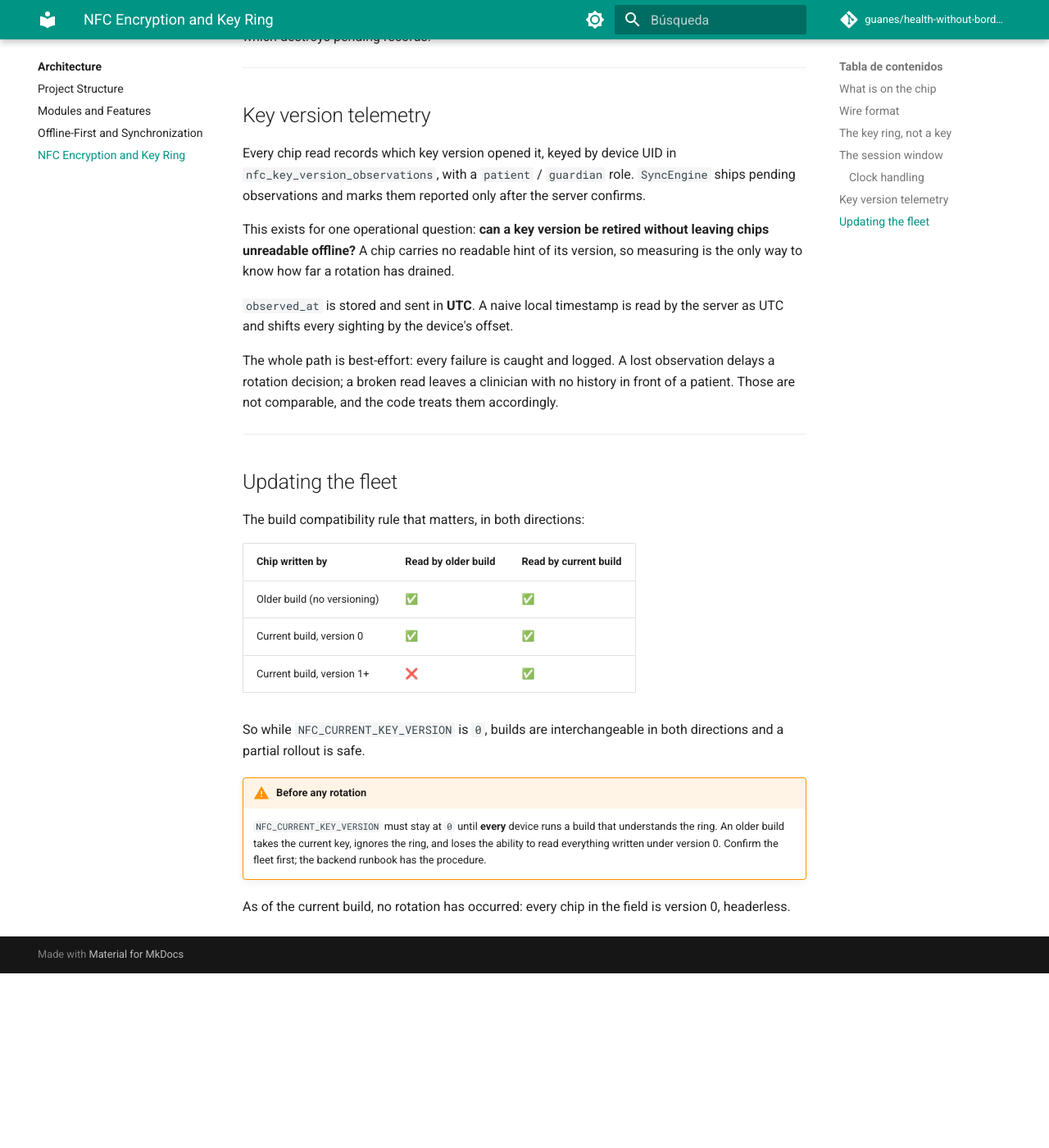
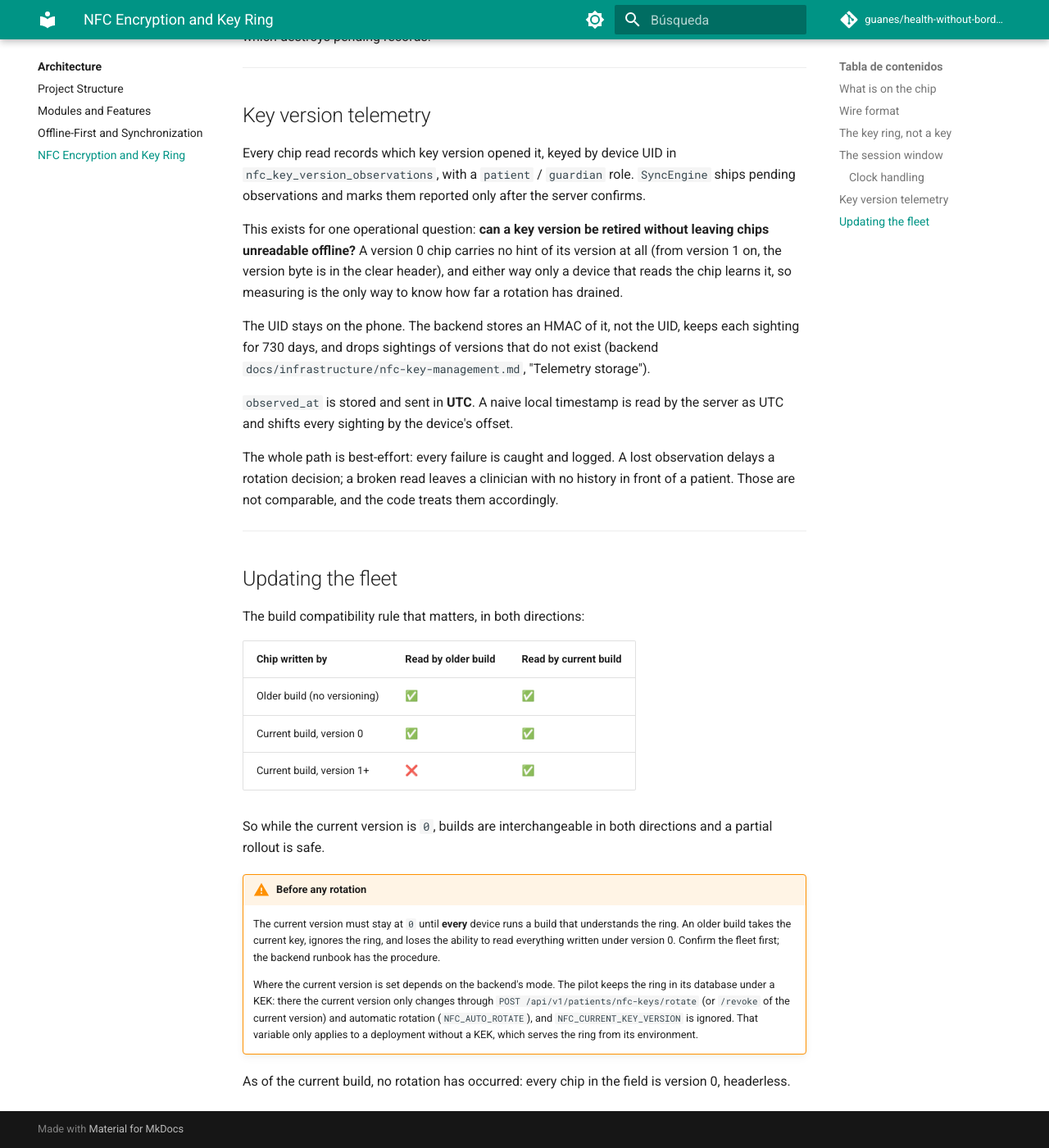
Before and after one commit to guane-hwb/health-without-borders-frontend, an MkDocs documentation site: the page built from docs/architecture/nfc-encryption.md, in a window 1280 px wide and 1400 px high, scrolled down 2421 px. Shown: the whole window at 82% size. Built offline with MkDocs 1.6.1 and Material for MkDocs 9.7.7, drawn with Linux system fonts in a browser that asks for light colours; comment, search, counter and statistics services are not loaded; before the commit the page ends 3608 px from its top, so only the background shows below that.

Commit message:
:memo: NFC docs match the backend: version hints, KEK mode and no QR
Security review D4:
- nfc-encryption.md: only a version 0 chip carries no hint of its version;
  the backend stores an HMAC of the UID, not the UID.
- nfc-encryption.md and ADR-003: with the ring in the backend database (KEK
  mode, as on the pilot) the current version changes only through
  /nfc-keys/rotate, /revoke and NFC_AUTO_ROTATE; NFC_CURRENT_KEY_VERSION
  applies only without a KEK.
- user guide: the app has no QR; the record is on the patient's NFC device.

Co-Authored-By: Claude Opus 5.5 <noreply@anthropic.com>

```diff
--- a/docs/architecture/nfc-encryption.md
+++ b/docs/architecture/nfc-encryption.md
@@ -121,9 +121,14 @@ ships pending observations and marks them reported only after the server
 confirms.
 
 This exists for one operational question: **can a key version be retired
-without leaving chips unreadable offline?** A chip carries no readable hint of
-its version, so measuring is the only way to know how far a rotation has
-drained.
+without leaving chips unreadable offline?** A version 0 chip carries no hint of
+its version at all (from version 1 on, the version byte is in the clear header),
+and either way only a device that reads the chip learns it, so measuring is the
+only way to know how far a rotation has drained.
+
+The UID stays on the phone. The backend stores an HMAC of it, not the UID, keeps
+each sighting for 730 days, and drops sightings of versions that do not exist
+(backend `docs/infrastructure/nfc-key-management.md`, "Telemetry storage").
 
 `observed_at` is stored and sent in **UTC**. A naive local timestamp is read by
 the server as UTC and shifts every sighting by the device's offset.
@@ -145,14 +150,21 @@ The build compatibility rule that matters, in both directions:
 | Current build, version 0 | ✅ | ✅ |
 | Current build, version 1+ | ❌ | ✅ |
 
-So while `NFC_CURRENT_KEY_VERSION` is `0`, builds are interchangeable in both
+So while the current version is `0`, builds are interchangeable in both
 directions and a partial rollout is safe.
 
 !!! warning "Before any rotation"
-    `NFC_CURRENT_KEY_VERSION` must stay at `0` until **every** device runs a
-    build that understands the ring. An older build takes the current key,
-    ignores the ring, and loses the ability to read everything written under
-    version 0. Confirm the fleet first; the backend runbook has the procedure.
+    The current version must stay at `0` until **every** device runs a build
+    that understands the ring. An older build takes the current key, ignores
+    the ring, and loses the ability to read everything written under version 0.
+    Confirm the fleet first; the backend runbook has the procedure.
+
+    Where the current version is set depends on the backend's mode. The pilot
+    keeps the ring in its database under a KEK: there the current version only
+    changes through `POST /api/v1/patients/nfc-keys/rotate` (or `/revoke` of the
+    current version) and automatic rotation (`NFC_AUTO_ROTATE`), and
+    `NFC_CURRENT_KEY_VERSION` is ignored. That variable only applies to a
+    deployment without a KEK, which serves the ring from its environment.
 
 As of the current build, no rotation has occurred: every chip in the field is
 version 0, headerless.
```
Also changed, not shown: docs/architecture/adr-003-nfc-chip-binding.md (+1 -1 lines), docs/user-guide/index.md (+2 -2 lines).
